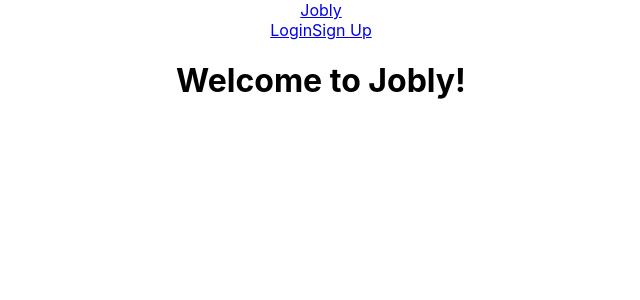
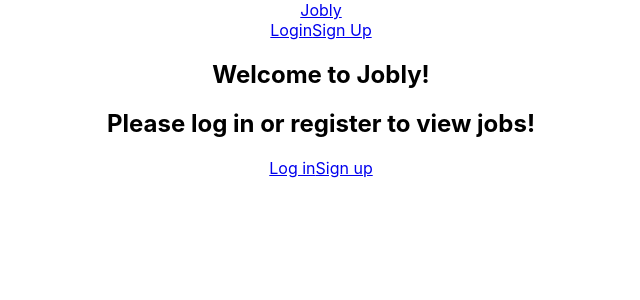
Before and after one commit to SpiffyUrsa/career-connection-fullstack, a React (Create React App) app: page / in a window 1280 px wide. Shown: the top 300 px of the page, without its empty margins (319-959 px from the left). Built offline with nearby package versions, Linux system fonts and the light colour scheme; no server answers.

Commit message:
updated the homepage and in process of creating token state

```diff
--- a/src/App.js
+++ b/src/App.js
@@ -1,4 +1,4 @@
-import React, { useState } from 'react';
+import React, { useState, useEffect } from 'react';
 import './App.css';
 import Routes from './Routes';
 import Navigation from './Navigation';
@@ -15,18 +15,56 @@ import JoblyApi from './api.js'
  * Props
  *
  */
+//TODO: handle loading page between requests
 function App() {
 
   const [token, setToken] = useState('')
   const [currentUser, setCurrentUser] = useState({});
   //TODO: Perhaps we include the token as state and useEffect to track changes?
 
+  //TODO: Do we need to do anything more with token to ensure changes are re-rendered?
+
+  // useEffect(function handleTokenChange(token, currentUser) {
+  //   // console.log('Entered our useeffect')
+  //   // async function getCurrentUser(){
+  //   //   console.log('getCurrentUser is running')
+  //   //   try{
+  //   //     const userResult = await JoblyApi.getUser(token, currentUser);
+  //   //     setCurrentUser(userResult)
+  //   //   } catch(err){
+  //   //     throw new Error('User not found')
+  //   //   }
+  //   // }
+  //   // if(Object.values(currentUser).length > 0) getCurrentUser()
+  //   // console.log('TOKEN IS', token)
+  //   // console.log('Current User is:', currentUser)
+  //   if (token !== '' && token !== undefined) getCurrentUser()
+  // }, [token])
+
+  // console.log('CurrentUser', currentUser)
+  // console.log('token', token)
+
+  useEffect(function(){
+    if (token !== '' && token !== undefined) getCurrentUserRequest(token, currentUser.username)
+  }, [token, currentUser.username])
+
+  function getCurrentUserRequest(token, username) {
+    async function getCurrentUser() {
+      try {
+        const userResult = await JoblyApi.getUser(token, username);
+        setCurrentUser(userResult)
+      } catch (err) {
+        throw new Error('User not found')
+      }
+    } getCurrentUser()
+  }
+
   function login(username, password) {
     async function handleLogin() {
       try {
         const loginResult = await JoblyApi.requestLogin(username, password);
         setToken(loginResult);
-        setCurrentUser({ username });
+        getCurrentUserRequest(loginResult, username)
       } catch (err) {
         throw new Error('Login Failed')
       }
@@ -47,12 +85,17 @@ function App() {
     handleRegister();
   }
 
+  function logout() {
+    setToken('')
+    setCurrentUser({})
+  }
+
   // TODO: If are going to be using context, should we just apply context to all of our components?
   return (
     <div className="App">
       <BrowserRouter>
-        <Navigation currentUser={currentUser} />
-        <Routes login={login} register={register} />
+        <Navigation currentUser={currentUser} logout={logout} />
+        <Routes login={login} register={register} currentUser={currentUser} />
       </BrowserRouter>
     </div>
   );
--- a/src/Homepage.js
+++ b/src/Homepage.js
@@ -1,4 +1,5 @@
 import React from "react";
+import { Link } from 'react-router-dom'
 
 /**
  * Renders a different homepage based on logged in/out
@@ -8,13 +9,28 @@ import React from "react";
  * State
  *
  * Props
- *
+ * - CurrentUser is obj with logged in username
  */
-function Homepage(props) {
+//TODO: once we have context, update username to be first name
+function Homepage({currentUser}) {
+
+  console.log('current user:', currentUser)
+
+  const { username } = currentUser
+
+  const welcomeMessage = username ?
+    <h1>Great to have you back, {username}</h1> :
+    <div>
+      <h2>Please log in or register to view jobs!</h2>
+      <Link to='/login'>Log in</Link>
+      <Link to='/signup'>Sign up</Link>
+    </div>
+
 
   return (
     <div className="Homepage">
-      <h1>Welcome to Jobly!</h1>
+      <h2>Welcome to Jobly!</h2>
+      {welcomeMessage}
     </div>
   )
 }
--- a/src/Navigation.js
+++ b/src/Navigation.js
@@ -9,9 +9,9 @@ import { Link, NavLink } from 'react-router-dom'
  * State
  *
  * Props
- *
+ * - CurrentUser is obj with logged in username
  */
-function Navigation({ currentUser }) {
+function Navigation({ currentUser, logout }) {
 
   const { username } = currentUser;
 
@@ -20,7 +20,7 @@ function Navigation({ currentUser }) {
       <NavLink exact to='/companies'>Companies</NavLink>
       <NavLink exact to='/jobs'>Jobs</NavLink>
       <NavLink exact to='/profile'>Profile</NavLink>
-      <NavLink exact to='/'>Log Out {username}</NavLink>
+      <NavLink exact to='/' onClick={logout}>Log Out {username}</NavLink>
     </div> :
     <div>
       <NavLink exact to='/login'>Login</NavLink>
--- a/src/ProfileForm.js
+++ b/src/ProfileForm.js
@@ -44,7 +44,7 @@ function ProfileForm() {
           type= 'text'
           value = {username}
           onChange={handleChange}
-          readonly />
+          readOnly />
 
 
         <label htmlFor = 'firstName'>First Name:</label>
--- a/src/Routes.js
+++ b/src/Routes.js
@@ -29,19 +29,19 @@ import JoblyApi from "./api";
  */
 
 // TODO: how do we handle error pages/redirects/home,  etc
-function Routes({login, register}) {
+function Routes({login, register, currentUser}) {
 
   return (
     <div className='Routes'>
         <Switch>
           <Route exact path="/">
-            <Homepage />
+            <Homepage currentUser = {currentUser} />
           </Route>
           <Route exact path="/companies">
             <CompanyList />
           </Route>
           <Route exact path="/companies/:handle">
-            <CompanyDetail />
+            <CompanyDetail/>
           </Route>
           <Route exact path="/jobs">
             <JobList />
--- a/src/api.js
+++ b/src/api.js
@@ -75,6 +75,13 @@ class JoblyApi {
     this.token = res.token
     return res.token
   }
+
+  /** Get user */
+  static async getUser(token, username){
+
+    let res = await this.request(`users/${username}`, {token})
+    return res.user
+  }
 }
 
 // for now, put token ("testuser" / "password" on class)
```
